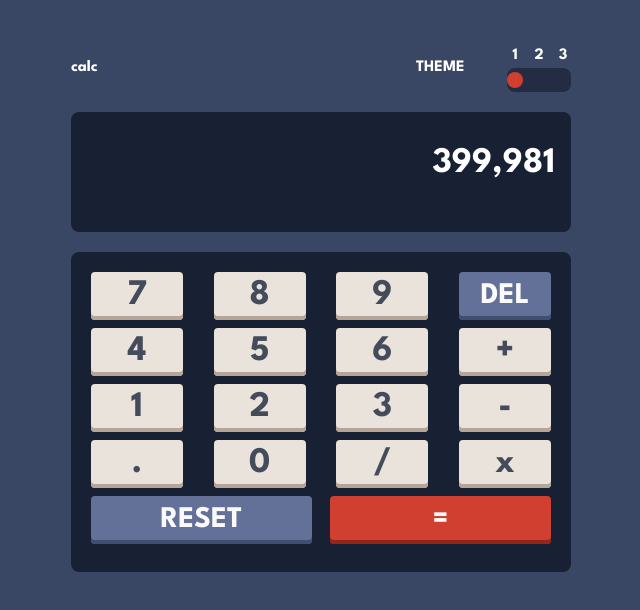
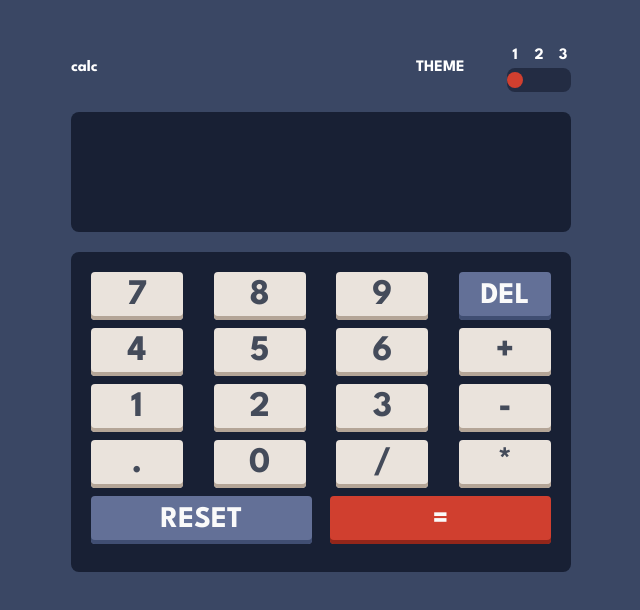
Before and after one commit to Yinkusadel/Adels-react-calculator-app, a React (Vite) app: page / in a window 1280 px wide. Shown: the top 610 px of the page, without its empty margins (319-959 px from the left). Built offline with nearby package versions, Linux system fonts and the light colour scheme.

Commit message:
feat: add response to event

```diff
--- a/src/components/App.jsx
+++ b/src/components/App.jsx
@@ -1,19 +1,34 @@
+import React, { useState } from 'react';
+
 import Header from './Header';
 import Display from './Display';
 import ButtonContainer from './ButtonContainer';
+import calculate from '../logic/calculate';
 
 const App = () => {
+  const [calcObject, setCalcObject] = useState({
+    num1: null,
+    num2: null,
+    displayValue: null,
+    operator: null,
+  });
+
+  const handleButtonClick = (input) => {
+    const newCalcObject = calculate(input, calcObject);
+    setCalcObject(newCalcObject);
+  };
+
   return (
     <>
       <div className="flex min-h-screen items-center justify-center bg-themeOne-10 text-themeOne-50 transition-all duration-300 ">
         <div className="flex min-h-screen w-[300px] items-center md:w-[500px]">
           <div className="min-h-[90vh] w-[300px] md:w-[500px]">
             <Header />
-            <Display value={'399,981'} />
-            <ButtonContainer />
+            <Display value={calcObject.displayValue} />
+            <ButtonContainer onButtonClick={handleButtonClick} />
           </div>
         </div>
-      </div>{' '}
+      </div>
     </>
   );
 };
--- a/src/components/Button.jsx
+++ b/src/components/Button.jsx
@@ -1,4 +1,23 @@
-const Button = ({ value }) => {
+// const Button = ({ value, onClick }) => {
+//   const style =
+//     value === 'DEL'
+//       ? 'w-1/5 bg-themeOne-120 text-2xl md:text-3xl font-bold text-themeOne-white shadow-darkblue hover:bg-themeOne-130'
+//       : value === 'RESET'
+//         ? 'w-[48%] bg-themeOne-150 text-2xl md:text-3xl font-bold text-themeOne-white shadow-darkblue hover:bg-themeOne-160'
+//         : value === '='
+//           ? 'w-[48%] bg-themeOne-180 text-2xl md:text-3xl font-bold text-themeOne-white shadow-red hover:bg-themeOne-190'
+//           : 'w-1/5 bg-themeOne-80 text-3xl md:text-4xl text-themeOne-100 shadow-ash hover:bg-themeOne-90';
+
+//   return (
+//     <button className={`${style} h-12 rounded active:translate-y-1`} type="button" value={value} onClick={onClick}>
+//       {value}
+//     </button>
+//   );
+// };
+
+// export default Button;
+
+const Button = ({ value, onClick }) => {
   const style =
     value === 'DEL'
       ? 'w-1/5 bg-themeOne-120 text-2xl md:text-3xl font-bold text-themeOne-white shadow-darkblue hover:bg-themeOne-130'
@@ -9,7 +28,12 @@ const Button = ({ value }) => {
           : 'w-1/5 bg-themeOne-80 text-3xl md:text-4xl text-themeOne-100 shadow-ash hover:bg-themeOne-90';
 
   return (
-    <button className={`${style} h-12 rounded active:translate-y-1`} type="button" value={value}>
+    <button
+      className={`${style} h-12 rounded active:translate-y-1`}
+      type="button"
+      value={value}
+      onClick={onClick}
+    >
       {value}
     </button>
   );
--- a/src/components/ButtonContainer.jsx
+++ b/src/components/ButtonContainer.jsx
@@ -1,18 +1,22 @@
 import Button from './Button';
 
-const CalcButtons = () => {
+const CalcButtons = ({ onButtonClick }) => {
   const buttonValue = [
     ['7', '8', '9', 'DEL'],
     ['4', '5', '6', '+'],
     ['1', '2', '3', '-'],
-    ['.', '0', '/', 'x'],
+    ['.', '0', '/', '*'],
     ['RESET', '='],
   ];
 
-  const MapButton = buttonValue.map((row) => (
-    <div className="mb-2 flex items-center justify-between">
-      {row.map((buttonValue) => (
-        <Button value={buttonValue} />
+  const handleButtonClick = (value) => {
+    onButtonClick(value);
+  };
+
+  const MapButton = buttonValue.map((row, rowIndex) => (
+    <div key={rowIndex} className="mb-2 flex items-center justify-between">
+      {row.map((buttonValue, index) => (
+        <Button key={index} value={buttonValue} onClick={() => handleButtonClick(buttonValue)} />
       ))}
     </div>
   ));
@@ -20,11 +24,11 @@ const CalcButtons = () => {
   return <>{MapButton}</>;
 };
 
-const ButtonContainer = () => {
+const ButtonContainer = ({ onButtonClick }) => {
   return (
-    <div class="h-[65vh]">
-      <div class="mt-5 w-[300px] rounded-lg bg-themeOne-70 p-5 md:w-[500px]">
-        <CalcButtons />
+    <div className="h-[65vh]">
+      <div className="mt-5 w-[300px] rounded-lg bg-themeOne-70 p-5 md:w-[500px]">
+        <CalcButtons onButtonClick={onButtonClick} />
       </div>
     </div>
   );
--- /dev/null
+++ b/src/logic/calculate.js
@@ -0,0 +1,122 @@
+import operate from './operate.js';
+
+const calculate = (input, calcObject) => {
+  let { num1, num2, displayValue, operator } = calcObject;
+  let deleteNum2;
+  let concatenatedNum1;
+  let currentNum;
+  let hasDecimal;
+  let updatedNum;
+
+  switch (input) {
+    case 'RESET':
+      return { num1: null, num2: null, displayValue: null, operator: null };
+
+    case 'DEL':
+      if (operator === null && num2 === null) {
+        const deleteNum1 = num1 === null ? null : num1.slice(0, -1);
+        return {
+          num1: deleteNum1,
+          num2,
+          displayValue: deleteNum1,
+          operator,
+        };
+      }
+      deleteNum2 = num2 === null ? null : num2.slice(0, -1);
+      return {
+        num1,
+        num2: deleteNum2,
+        displayValue: deleteNum2 || displayValue,
+        operator,
+      };
+
+    case '=':
+      if (num1 !== null && num2 !== null && operator !== null) {
+        const result = operate(operator, parseFloat(num1), parseFloat(num2));
+        return {
+          num1: result.toString(),
+          num2: null,
+          displayValue: result.toString(),
+          operator: null,
+        };
+      }
+      return calcObject;
+
+    case '0':
+    case '1':
+    case '2':
+    case '3':
+    case '4':
+    case '5':
+    case '6':
+    case '7':
+    case '8':
+    case '9':
+      if (operator !== null) {
+        const newNum2 = num2 === null ? input : `${num2}${input}`;
+        if (newNum2.length <= 12) {
+          return {
+            num1: num1.toString(),
+            num2: newNum2,
+            displayValue: newNum2,
+            operator,
+          };
+        }
+      } else {
+        concatenatedNum1 = num1 === null ? input : `${num1}${input}`;
+        if (concatenatedNum1.length <= 12) {
+          return {
+            num1: concatenatedNum1,
+            num2,
+            displayValue: concatenatedNum1,
+            operator,
+          };
+        }
+      }
+      return calcObject;
+
+    case '.':
+      currentNum = operator === null ? num1 : num2;
+      hasDecimal = currentNum !== null && currentNum.includes('.');
+
+      if (hasDecimal) {
+        return calcObject;
+      }
+
+      updatedNum = currentNum === null ? '0.' : `${currentNum}.`;
+
+      return {
+        num1: operator === null ? updatedNum : num1,
+        num2: operator === null ? num2 : updatedNum,
+        displayValue: updatedNum,
+        operator,
+      };
+
+    case '+':
+    case '-':
+    case '*':
+    case '/':
+      if (num1 !== null && num2 !== null && operator !== null) {
+        num1 = operate(operator, num1, num2).toString();
+        num2 = null;
+      } else if (num1 !== null && num2 == null && operator !== null) {
+        num1 = num1.toString();
+        num2 = null;
+      } else if (num1 == null && num2 !== null && operator !== null) {
+        num1 = num2.toString();
+        num2 = null;
+      } else {
+        num1 = displayValue !== null ? displayValue.toString() : null;
+      }
+
+      operator = input;
+      displayValue = num1;
+
+      return { num1, num2, displayValue, operator };
+
+    default:
+      return calcObject;
+  }
+};
+
+export default calculate;
--- /dev/null
+++ b/src/logic/operate.js
@@ -0,0 +1,40 @@
+const operate = (operator, operandOne, operandTwo) => {
+  const num1 = parseFloat(operandOne);
+  const num2 = parseFloat(operandTwo);
+
+  if (Number.isNaN(num1) || Number.isNaN(num2)) {
+    return 'NOT A NUMBER';
+  }
+  if (Math.abs(num1) >= 1e14 || Math.abs(num2) >= 1e14) {
+    return 'OUT OF RANGE';
+  }
+
+  let result;
+
+  switch (operator) {
+    case '+':
+      result = num1 + num2;
+      break;
+    case '-':
+      result = num1 - num2;
+      break;
+    case '*':
+      result = num1 * num2;
+      break;
+    case '/':
+      if (num2 === 0) {
+        return 'MATH ERR';
+      }
+      result = num1 / num2;
+      break;
+    default:
+      return 'INVALID OPERATOR';
+  }
+  if (Math.abs(result) > 1e14) {
+    return 'OUT OF RANGE';
+  }
+
+  return parseFloat(result.toPrecision(12));
+};
+
+export default operate;
```
